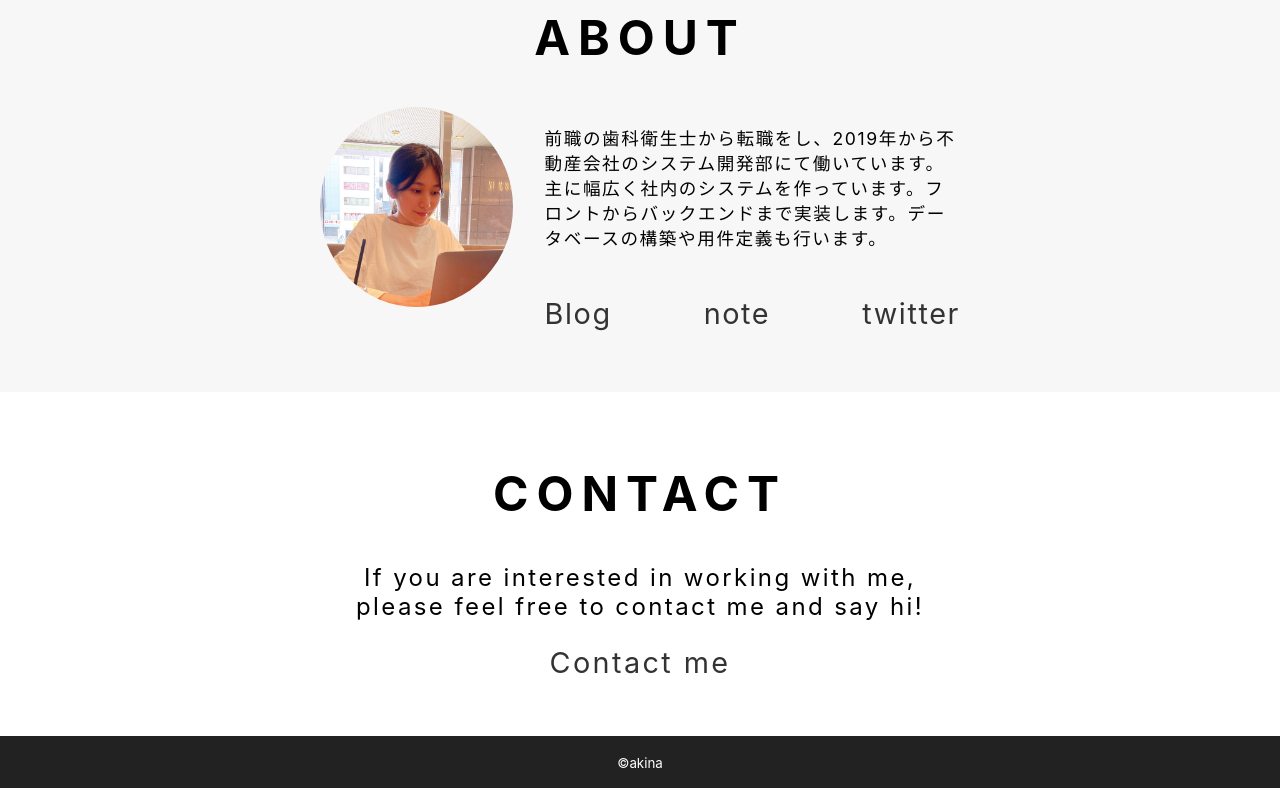
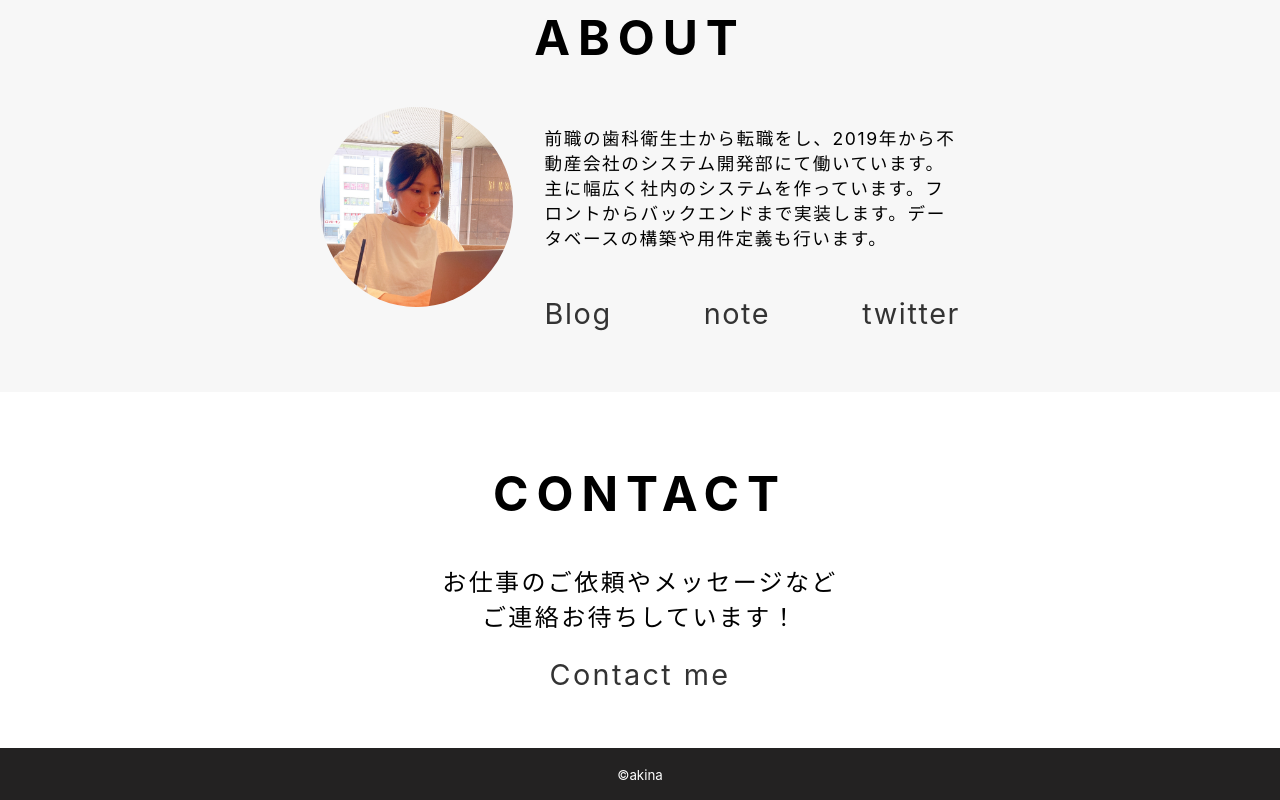
Before and after one commit to akiyama-prog/portfolio, a React (Create React App) app: page /jp in a window 1280 px wide. Shown: the part 3045-3845 px from the top of the page. Built offline with nearby package versions, Linux system fonts and the light colour scheme.

Commit message:
コンタクトの英語日本語作成

```diff
--- a/src/Contact.tsx
+++ b/src/Contact.tsx
@@ -1,11 +1,25 @@
 import React from 'react';
 import './App.scss';
+import {
+    BrowserRouter,
+    Routes,
+    Route
+} from "react-router-dom";
+import * as EnText from './components/EnglishText';
+import * as JpText from './components/JapaneseText';
 
 function Contact() {
     return (
         <div id="contact">
             <h2>CONTACT</h2>
-            <p>If you are interested in working with me,<br />please feel free to contact me and say hi!</p>
+            <p>
+                <BrowserRouter>
+                    <Routes>
+                        <Route path="en" element={<EnText.EnContact />} />
+                        <Route path="jp" element={<JpText.JpContact />} />
+                    </Routes>
+                </BrowserRouter>
+            </p>
             <p className="textlink"><a href="https://forms.gle/zS7kk6k6fj3XWfEn6" target="_blank">Contact me</a></p>
         </div>
     )
--- a/src/components/EnglishText.tsx
+++ b/src/components/EnglishText.tsx
@@ -31,3 +31,7 @@ export const EnPortfolioDescribe = () => {
 export const EnAboutMe = () => {
     return <>I work at real estate company in Tokyo as a software engineer from 2019. Support our employees about several system. I have worked extensively from front-end to back-end, database design, case definition, and so on.</>;
 };
+
+export const EnContact = () => {
+    return <>If you are interested in working with me,<br />please feel free to contact me and say hi!</>;
+};
--- a/src/components/JapaneseText.tsx
+++ b/src/components/JapaneseText.tsx
@@ -31,3 +31,7 @@ export const JpPortfolioDescribe = () => {
 export const JpAboutMe = () => {
     return <>前職の歯科衛生士から転職をし、2019年から不動産会社のシステム開発部にて働いています。主に幅広く社内のシステムを作っています。フロントからバックエンドまで実装します。データベースの構築や用件定義も行います。</>;
 };
+
+export const JpContact = () => {
+    return <>お仕事のご依頼やメッセージなど<br />ご連絡お待ちしています！</>;
+};
```
